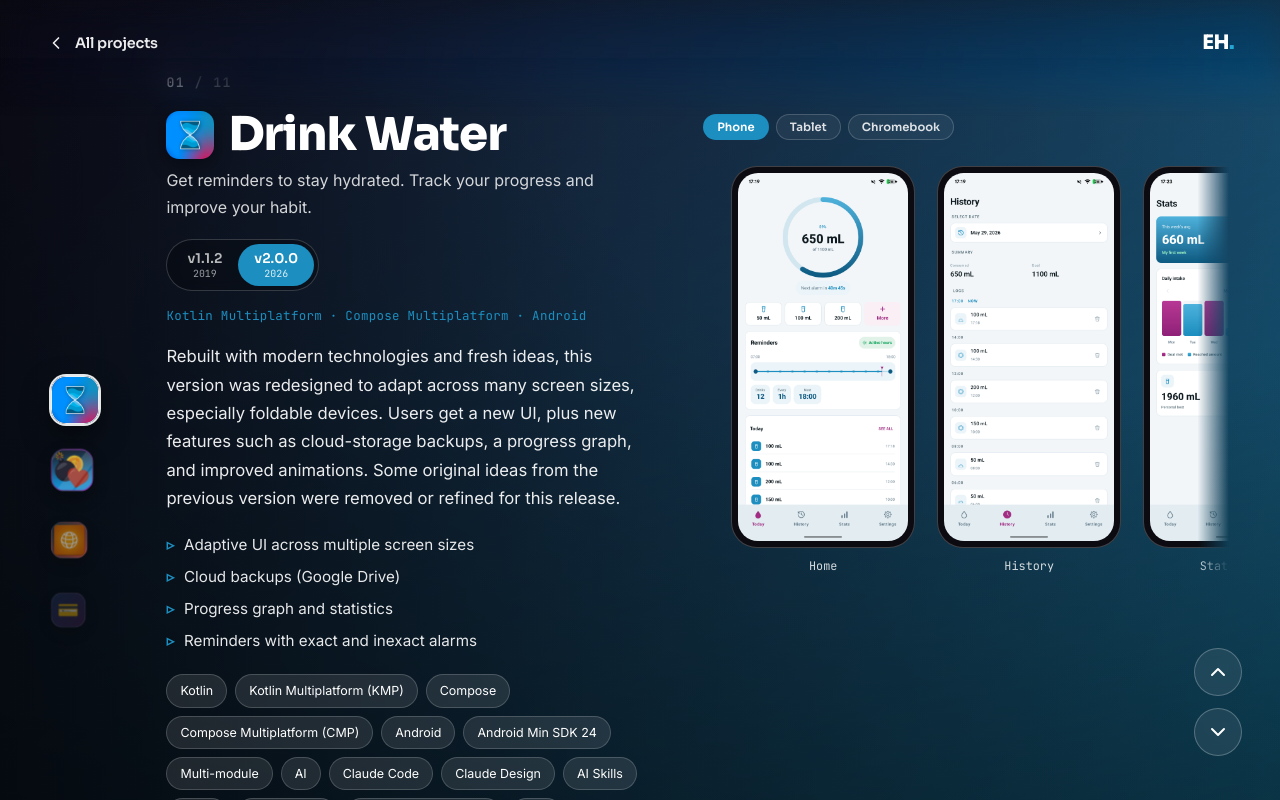
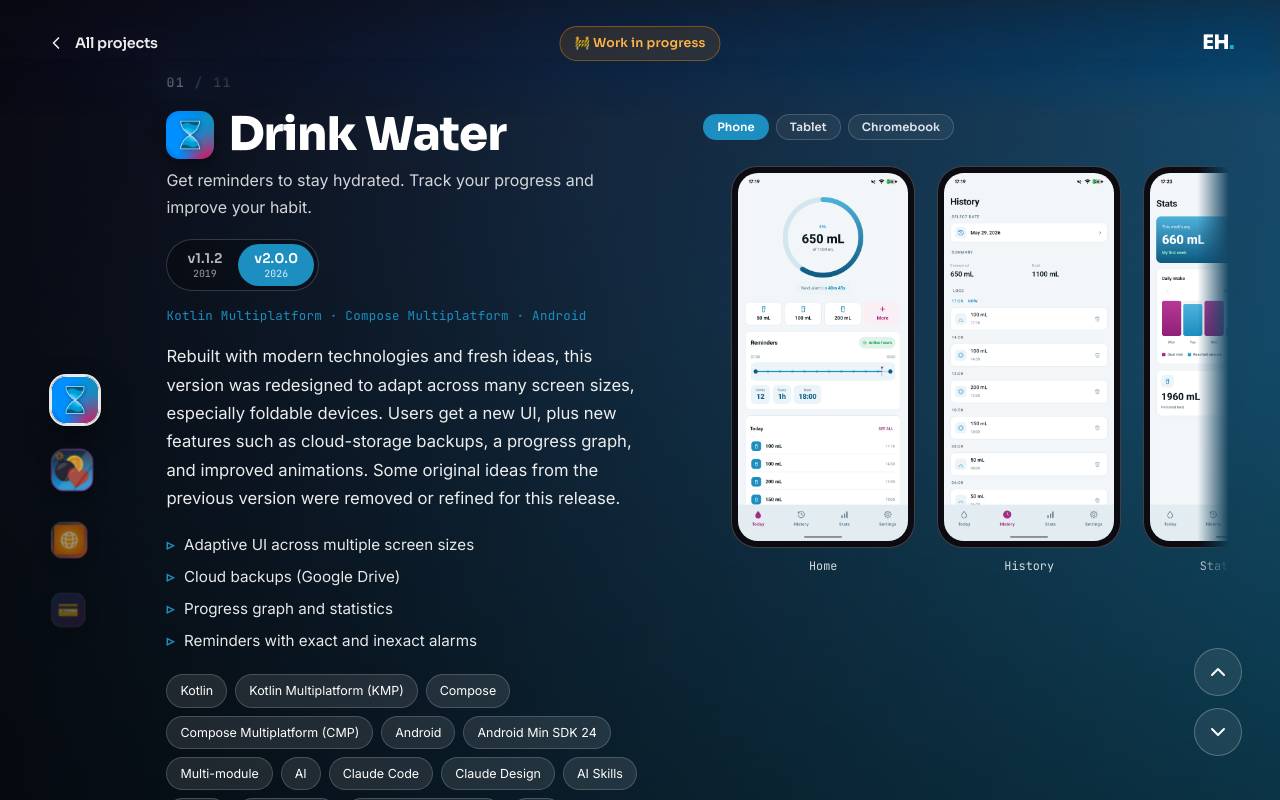
Before and after one commit to Elvishrdz/elvishrdz.github.io, a plain HTML site: page index.html in a window 1280 px wide. Both pictures are taken after a click on the button 250 px from the left and 3586 px from the top of the page. Shown: the part 3150-3950 px from the top of the page. Drawn offline with Linux system fonts and the light colour scheme.

Commit message:
add wip label in project detail view

```diff
--- a/css/styles.css
+++ b/css/styles.css
@@ -1972,6 +1972,29 @@ body {
 
 .viewer__back:hover { opacity: 1; transform: translateX(-3px); }
 .viewer__back svg { width: 20px; height: 20px; }
+
+.viewer__wip {
+  pointer-events: auto;
+  position: absolute;
+  left: 50%;
+  top: clamp(18px, 3vw, 26px);
+  transform: translateX(-50%);
+  display: inline-flex;
+  align-items: center;
+  gap: 7px;
+  font-family: var(--font-display);
+  font-weight: 600;
+  font-size: 0.78rem;
+  letter-spacing: 0.2px;
+  white-space: nowrap;
+  color: #ffb347;
+  background: rgba(255, 140, 0, 0.12);
+  border: 1px solid rgba(255, 140, 0, 0.4);
+  padding: 6px 14px;
+  border-radius: 99px;
+}
+
+.viewer__wip[hidden] { display: none; }
 
 .viewer__logo {
   pointer-events: auto;
--- a/index.html
+++ b/index.html
@@ -270,6 +270,7 @@
           <svg viewBox="0 0 24 24" fill="none" stroke="currentColor" stroke-width="2" stroke-linecap="round" stroke-linejoin="round"><path d="M15 18l-6-6 6-6"/></svg>
           <span data-i18n="viewer.back">All projects</span>
         </button>
+        <span class="viewer__wip" id="viewerWip" data-i18n="viewer.wip" hidden>🚧 Work in progress</span>
         <span class="viewer__logo">EH<span class="accent">.</span></span>
       </header>
       <div class="viewer__dockscrim" id="viewerDockScrim" aria-hidden="true"></div>
--- a/js/i18n.js
+++ b/js/i18n.js
@@ -17,6 +17,7 @@ const I18N = {
     "nav.contact": "Contacto",
 
     "viewer.back": "Todos los proyectos",
+    "viewer.wip": "🚧 En construcción",
 
     "hero.eyebrow": "👋 Hola, soy",
     "hero.desc":
@@ -127,6 +128,7 @@ const I18N = {
     "nav.contact": "Contact",
 
     "viewer.back": "All projects",
+    "viewer.wip": "🚧 Work in progress",
 
     "hero.eyebrow": "👋 Hi, I'm",
     "hero.desc":
--- a/js/projects.data.js
+++ b/js/projects.data.js
@@ -56,6 +56,7 @@
 const FEATURES = {
   showJobs: true, // false → removes elvah + TeMoGlo (and every variant) everywhere at once
   showWipVersions: true, // false → hides WIP versions (and WIP-only projects)
+  showWipBadge: true, // false → hides the "Work in progress" label in the project viewer top bar
 };
 
 const PROJECTS = [
--- a/js/projects.js
+++ b/js/projects.js
@@ -150,6 +150,10 @@ const dockToggle = document.getElementById("viewerDockToggle");
 const dockScrim = document.getElementById("viewerDockScrim");
 const backdrop = document.getElementById("viewerBackdrop");
 const bgVideo = document.getElementById("viewerBgVideo");
+
+// WIP label in the viewer top bar — visibility controlled by FEATURES.showWipBadge.
+const wipBadge = document.getElementById("viewerWip");
+if (wipBadge) wipBadge.hidden = !FEATURES.showWipBadge;
 
 let openIndex = 0;
 let isOpen = false;
```
